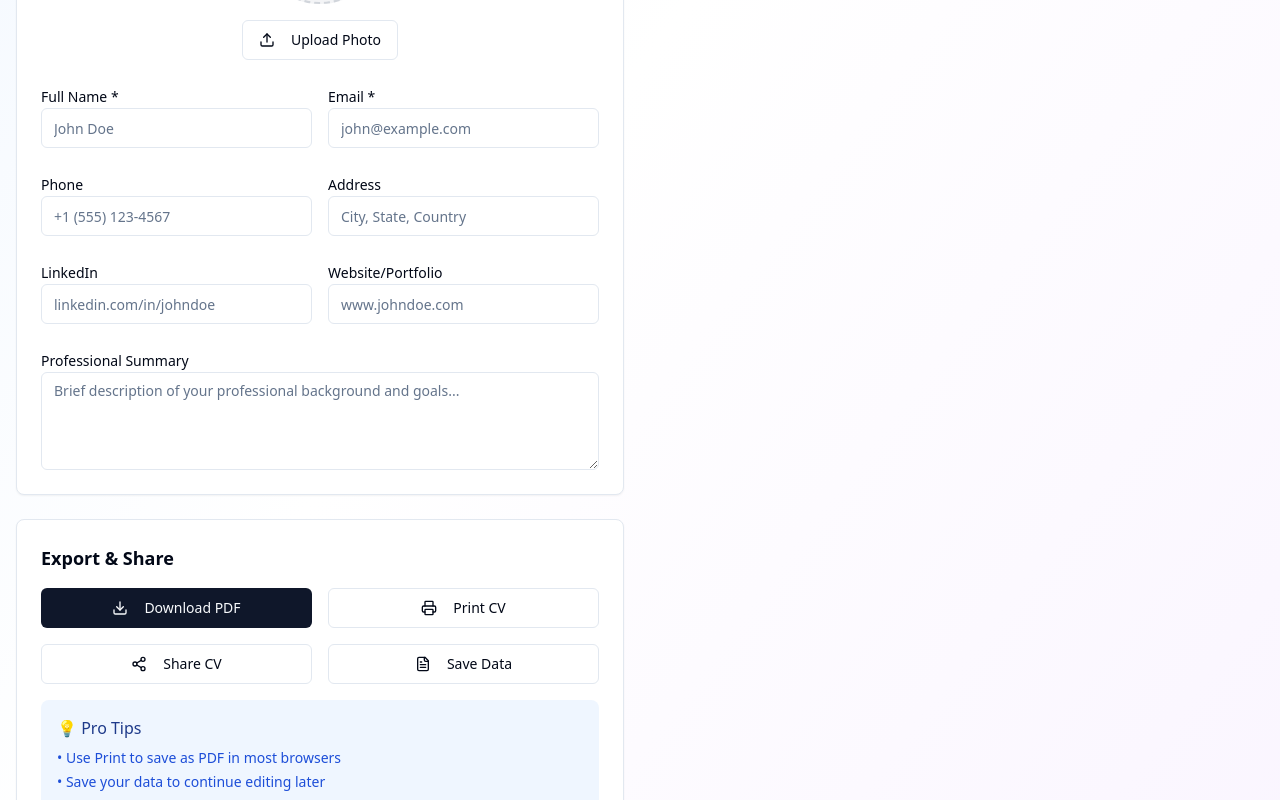
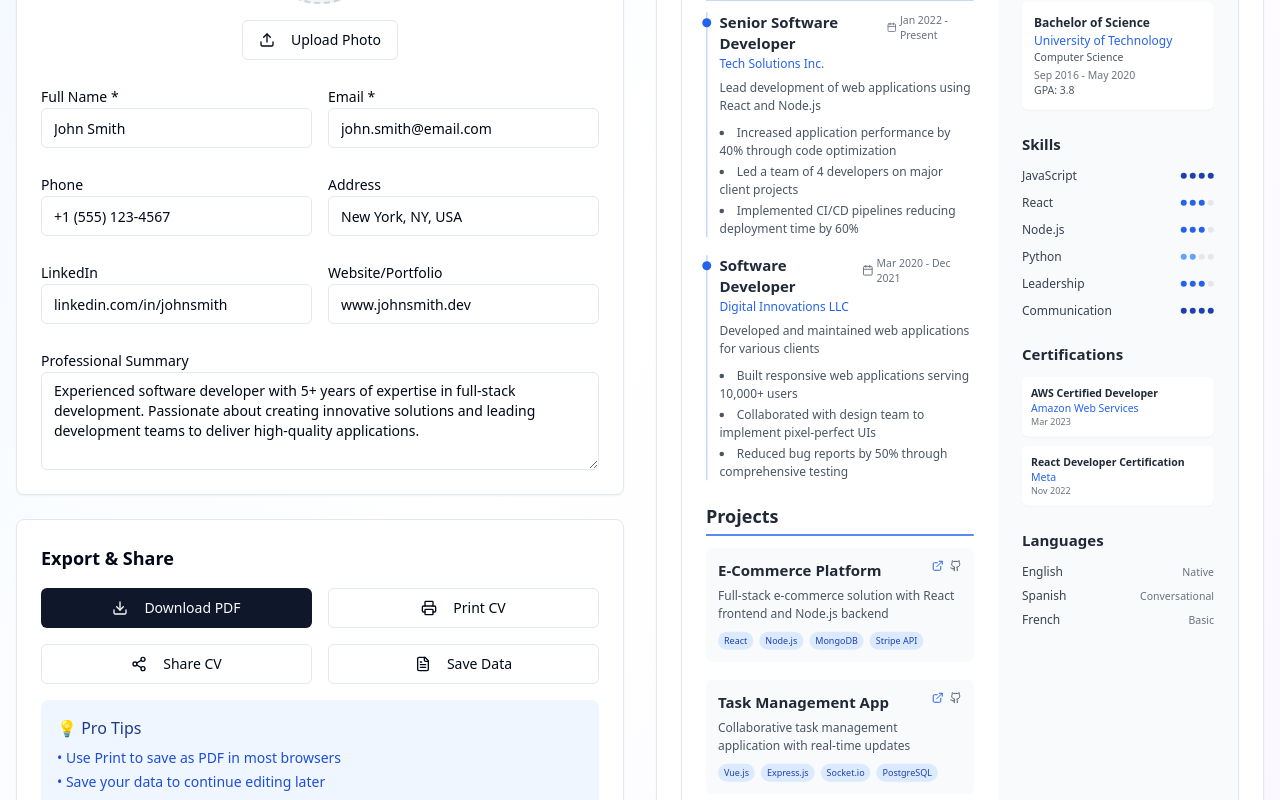
Before and after one commit to Nikusha-Chitinashvili/fresh-cv-atelier-03, a React (Vite) app: page / in a window 1280 px wide. Shown: the part 780-1580 px from the top of the page. Built offline with nearby package versions, Linux system fonts and the light colour scheme.

Commit message:
Add black color option and default CV data
Added black color option to the color selector. Implemented default CV data for live preview, including Full Name, Date of Birth, and other relevant details.

```diff
--- a/src/components/ColorSelector.tsx
+++ b/src/components/ColorSelector.tsx
@@ -48,6 +48,13 @@ const colorThemes = [
     description: 'Vibrant orange theme',
     preview: 'bg-gradient-to-br from-orange-100 to-orange-200',
     primary: 'orange'
+  },
+  {
+    id: 'black',
+    name: 'Professional Black',
+    description: 'Elegant black theme',
+    preview: 'bg-gradient-to-br from-gray-700 to-gray-900',
+    primary: 'black'
   }
 ];
 
@@ -55,7 +62,7 @@ export const ColorSelector = ({ selectedColor, onColorChange }: ColorSelectorPro
   return (
     <div className="mb-8">
       <h2 className="text-2xl font-semibold mb-4">Choose Your Color Theme</h2>
-      <div className="grid grid-cols-2 md:grid-cols-3 lg:grid-cols-6 gap-4">
+      <div className="grid grid-cols-2 md:grid-cols-3 lg:grid-cols-7 gap-4">
         {colorThemes.map((theme) => (
           <Card
             key={theme.id}
@@ -68,7 +75,7 @@ export const ColorSelector = ({ selectedColor, onColorChange }: ColorSelectorPro
           >
             <div className="p-3">
               <div className={`h-20 rounded-lg mb-2 ${theme.preview} flex items-center justify-center`}>
-                <div className="text-xs text-gray-600 font-medium">Preview</div>
+                <div className="text-xs text-white font-medium">Preview</div>
               </div>
               <h3 className="font-semibold text-sm text-gray-900">{theme.name}</h3>
               <p className="text-xs text-gray-500 mt-1">{theme.description}</p>
--- a/src/components/templates/ModernTemplate.tsx
+++ b/src/components/templates/ModernTemplate.tsx
@@ -1,4 +1,3 @@
-
 import { CVData } from '@/types/cv';
 import { Mail, Phone, MapPin, Linkedin, Globe, Calendar, ExternalLink, Github } from 'lucide-react';
 
@@ -112,6 +111,22 @@ export const ModernTemplate = ({ cvData, colorTheme = 'blue' }: ModernTemplatePr
           intermediate: 'bg-orange-400',
           advanced: 'bg-orange-600',
           expert: 'bg-orange-800'
+        }
+      },
+      black: {
+        gradient: 'from-gray-800 to-gray-900',
+        accent: 'text-gray-800',
+        accentBg: 'bg-gray-800',
+        lightAccent: 'text-gray-100',
+        border: 'border-gray-800',
+        borderLight: 'border-gray-300',
+        dot: 'bg-gray-800',
+        tag: 'bg-gray-100 text-gray-800',
+        skill: {
+          beginner: 'bg-gray-300',
+          intermediate: 'bg-gray-500',
+          advanced: 'bg-gray-700',
+          expert: 'bg-gray-900'
         }
       }
     };
--- a/src/pages/Index.tsx
+++ b/src/pages/Index.tsx
@@ -10,21 +10,109 @@ import { CVData } from '@/types/cv';
 const Index = () => {
   const [cvData, setCvData] = useState<CVData>({
     personalInfo: {
-      fullName: '',
-      email: '',
-      phone: '',
-      address: '',
-      linkedin: '',
-      website: '',
-      summary: '',
+      fullName: 'John Smith',
+      email: 'john.smith@email.com',
+      phone: '+1 (555) 123-4567',
+      address: 'New York, NY, USA',
+      linkedin: 'linkedin.com/in/johnsmith',
+      website: 'www.johnsmith.dev',
+      summary: 'Experienced software developer with 5+ years of expertise in full-stack development. Passionate about creating innovative solutions and leading development teams to deliver high-quality applications.',
       profilePicture: ''
     },
-    experience: [],
-    education: [],
-    skills: [],
-    projects: [],
-    certifications: [],
-    languages: []
+    experience: [
+      {
+        id: '1',
+        company: 'Tech Solutions Inc.',
+        position: 'Senior Software Developer',
+        startDate: '2022-01',
+        endDate: '',
+        current: true,
+        description: 'Lead development of web applications using React and Node.js',
+        achievements: [
+          'Increased application performance by 40% through code optimization',
+          'Led a team of 4 developers on major client projects',
+          'Implemented CI/CD pipelines reducing deployment time by 60%'
+        ]
+      },
+      {
+        id: '2',
+        company: 'Digital Innovations LLC',
+        position: 'Software Developer',
+        startDate: '2020-03',
+        endDate: '2021-12',
+        current: false,
+        description: 'Developed and maintained web applications for various clients',
+        achievements: [
+          'Built responsive web applications serving 10,000+ users',
+          'Collaborated with design team to implement pixel-perfect UIs',
+          'Reduced bug reports by 50% through comprehensive testing'
+        ]
+      }
+    ],
+    education: [
+      {
+        id: '1',
+        institution: 'University of Technology',
+        degree: 'Bachelor of Science',
+        field: 'Computer Science',
+        startDate: '2016-09',
+        endDate: '2020-05',
+        gpa: '3.8',
+        description: 'Graduated Magna Cum Laude'
+      }
+    ],
+    skills: [
+      { id: '1', name: 'JavaScript', level: 'expert', category: 'technical' },
+      { id: '2', name: 'React', level: 'advanced', category: 'technical' },
+      { id: '3', name: 'Node.js', level: 'advanced', category: 'technical' },
+      { id: '4', name: 'Python', level: 'intermediate', category: 'technical' },
+      { id: '5', name: 'Leadership', level: 'advanced', category: 'soft' },
+      { id: '6', name: 'Communication', level: 'expert', category: 'soft' }
+    ],
+    projects: [
+      {
+        id: '1',
+        name: 'E-Commerce Platform',
+        description: 'Full-stack e-commerce solution with React frontend and Node.js backend',
+        technologies: ['React', 'Node.js', 'MongoDB', 'Stripe API'],
+        link: 'https://github.com/johnsmith/ecommerce',
+        github: 'https://github.com/johnsmith/ecommerce',
+        startDate: '2023-01',
+        endDate: '2023-06'
+      },
+      {
+        id: '2',
+        name: 'Task Management App',
+        description: 'Collaborative task management application with real-time updates',
+        technologies: ['Vue.js', 'Express.js', 'Socket.io', 'PostgreSQL'],
+        link: 'https://taskmanager.demo.com',
+        github: 'https://github.com/johnsmith/taskmanager',
+        startDate: '2022-08',
+        endDate: '2022-12'
+      }
+    ],
+    certifications: [
+      {
+        id: '1',
+        name: 'AWS Certified Developer',
+        issuer: 'Amazon Web Services',
+        date: '2023-03',
+        credentialId: 'AWS-DEV-2023-001',
+        link: 'https://aws.amazon.com/certification/'
+      },
+      {
+        id: '2',
+        name: 'React Developer Certification',
+        issuer: 'Meta',
+        date: '2022-11',
+        credentialId: 'META-REACT-2022-456'
+      }
+    ],
+    languages: [
+      { id: '1', name: 'English', proficiency: 'native' },
+      { id: '2', name: 'Spanish', proficiency: 'conversational' },
+      { id: '3', name: 'French', proficiency: 'basic' }
+    ]
   });
 
   const [selectedColor, setSelectedColor] = useState('blue');
```
